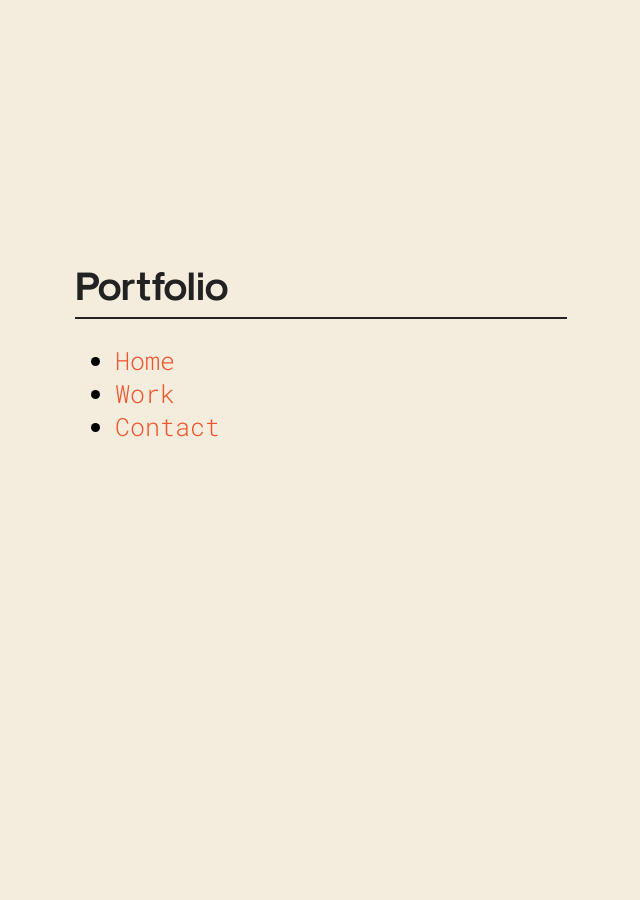
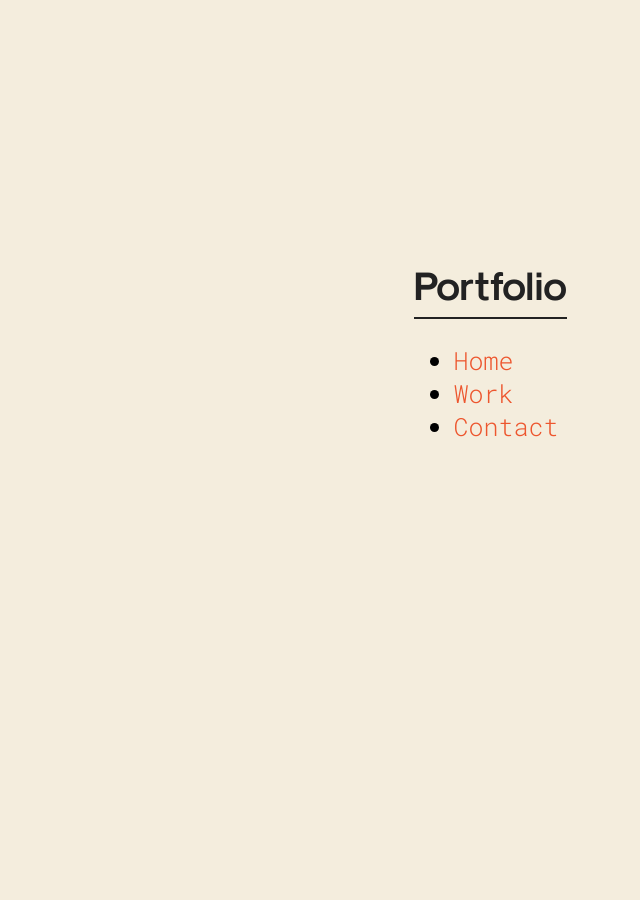
Before and after one commit to charliesmart/charlie.github.io, a Jekyll site: the page built from portfolio.html, in a window 1280 px wide. Shown: the part 100-1000 px from the top of the page, without its empty margins (53-693 px from the left). Built offline with Jekyll 4.4.1, drawn with Linux system fonts in a browser that asks for light colours; nearby versions of some CDN libraries; some web fonts are replaced; a script that is not in the unit is left out.

Commit message:
Fix logo

```diff
--- a/assets/css/partials/_home.scss
+++ b/assets/css/partials/_home.scss
@@ -52,16 +52,14 @@
   position: fixed;
   font-size: 25px;
   margin: 0;
-  width: 40%;
   right: 50%;
   top: 40%;
   margin: auto;
-  max-width: 600px;
+  max-width: 800px;
   padding-right: 20px;
 
   .name {
     font-family: $serif;
-    margin-left: 168px;
     margin-top: -32px;
     text-align: right;
     margin-bottom: -4px;
@@ -103,8 +101,8 @@
 
   .right-bar {
     position: static;
-    margin: 0;
     width: 100%;
     padding: 15px;
+    margin: auto;
   }
 }
```
Also changed, not shown: assets/css/main.min.css, 1 other file.
